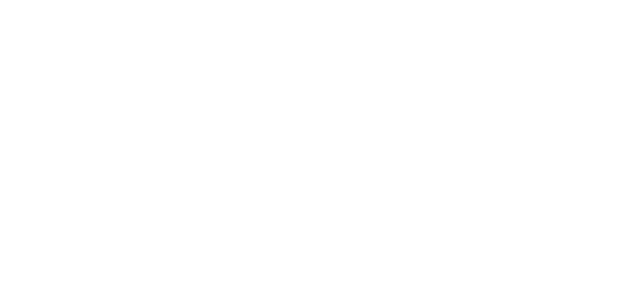
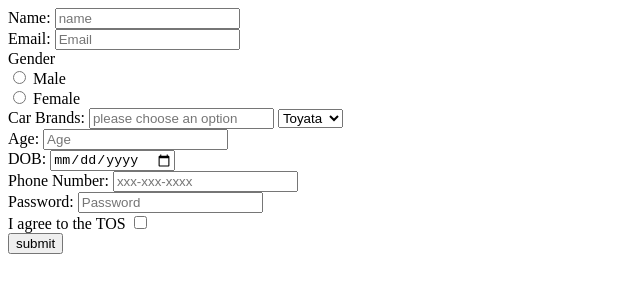
Before and after one commit to acciojob/signup-form-car-Poornimait, a website: page main.html in a window 1280 px wide. Shown: the whole page, without its empty margins (0-640 px from the left). Drawn offline with Linux system fonts and the light colour scheme.

Commit message:
created a submission

```diff
--- a/main.html
+++ b/main.html
@@ -8,6 +8,39 @@
 
 <body>
 	<!-- the entire body must be written by student -->
+	<form method="post">
+		<label  for="Name">Name:</label>
+		<input type="text" name="Name" placeholder="name" id="name" required><br>
+		<label  for="Email">Email:</label>
+		<input type="email" name="Email" placeholder="Email" id="email" required><br>
+		<label  for="Gender">Gender</label><br>
+		<input type="radio" name="Gender"  value="male" id="gender_m" required>
+		<label for="male">Male</label><br>
+		<input type="radio" name="Gender"  value="female" id="gender_f" required>
+		<label for="male">Female</label><br>
+		<label  for="car brands">Car Brands:</label>
+		<input type="select" name="car brands" placeholder="please choose an option" id="cars" required>
+		<select name="car brands">
+
+			<option value="Toyata">Toyata</option>
+			<option value="Ford">Ford</option>
+			<option value="MG">MG</option>
+			<option value="Hundai">Hundai</option>
+		</select>
+         <br>
+		<label  for="age">Age:</label>
+		<input type="Number" name="age" placeholder="Age" id="age" required><br>
+		<label for="dob">DOB:</label>
+		<input type="date" name="dob" id="dob" required><br>
+		<label  for="phone number">Phone Number:</label>
+	    <input type="tel" name="phone number" placeholder="xxx-xxx-xxxx" id="tel"> <br>
+		<label  for="password">Password:</label>
+	    <input type="password" name="password" placeholder="Password" id="password" required><br>
+		<label  for="agree">I agree to the TOS</label>
+	    <input type="Checkbox" name="agree" id="tos" required><br>
+		<button >submit</button>
+	</form>
+
     <script type="text/javascript" src="./script.js">
 </script>
 
```
